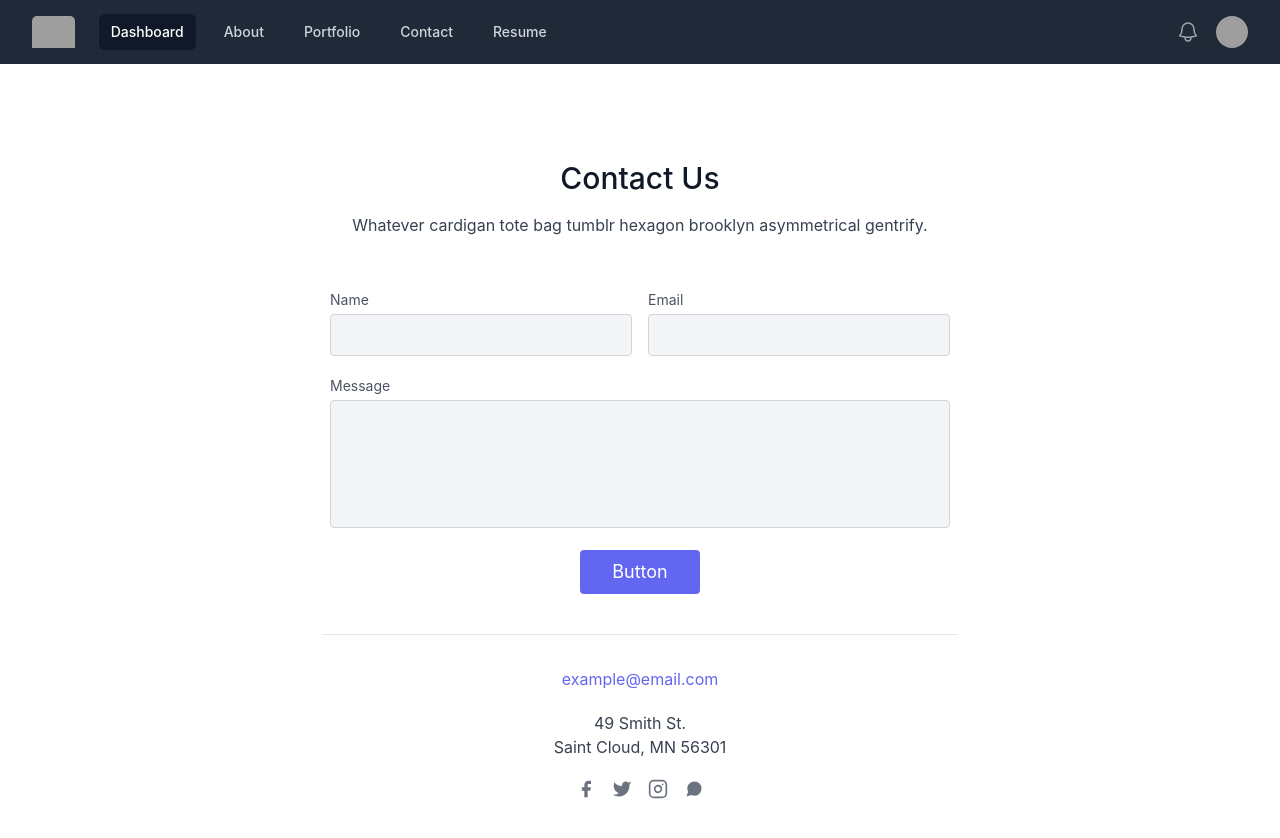
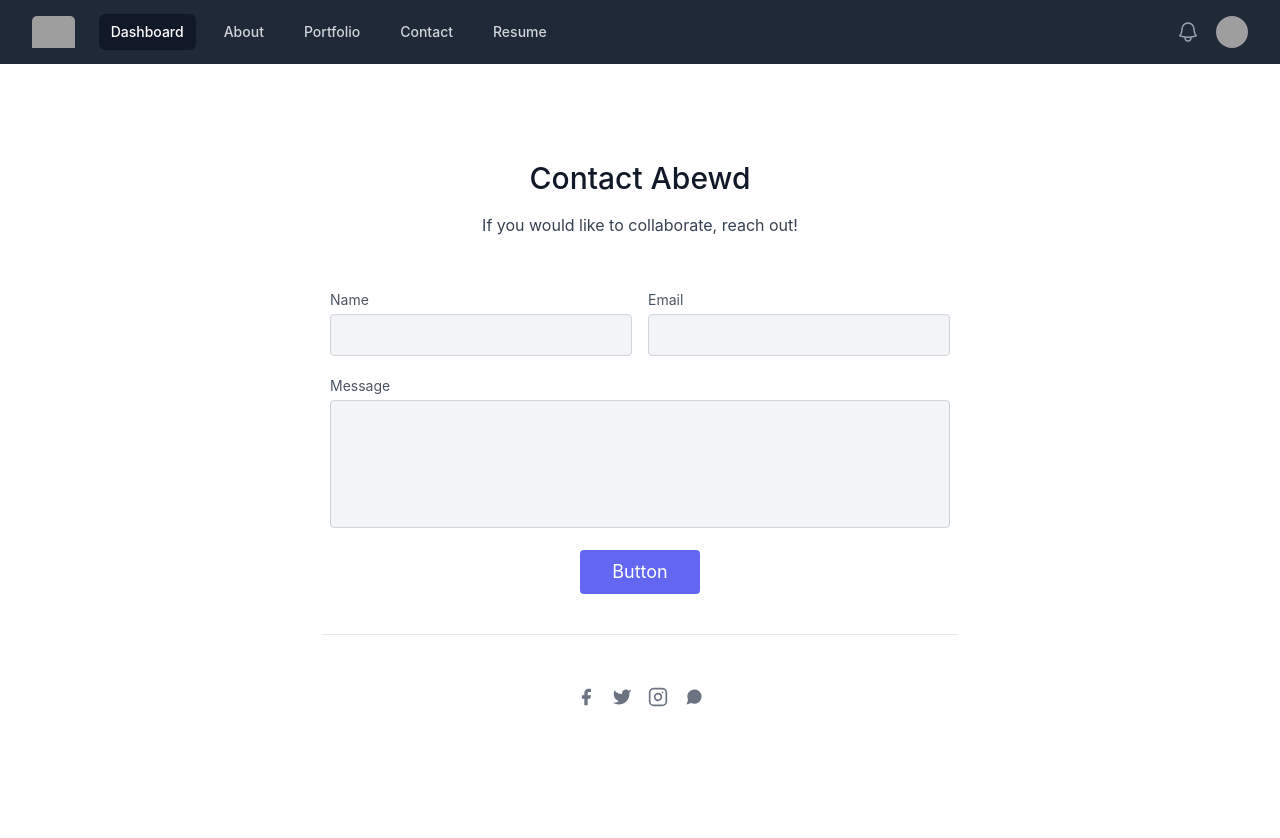
Before and after one commit to abewd/ReactPortfolio, a React (Create React App) app in the folder reactportfolio/: page / in a window 1280 px wide. Both pictures are taken after a click on the link "Contact". Shown: the top 838 px of the page. After the commit the page ends 809 px from the top, so only its background shows below. Built offline with nearby package versions, Linux system fonts and the light colour scheme; grey boxes are pictures that could not be loaded.

Commit message:
contact form issues

```diff
--- a/reactportfolio/package.json
+++ b/reactportfolio/package.json
@@ -10,6 +10,7 @@
     "@testing-library/user-event": "^13.5.0",
     "@vscode/codicons": "^0.0.32",
     "mdb-react-ui-kit": "^6.0.0",
+    "mui": "^0.0.1",
     "react": "^18.2.0",
     "react-dom": "^18.2.0",
     "react-icons": "^4.8.0",
--- a/reactportfolio/src/components/Contact/Contact.js
+++ b/reactportfolio/src/components/Contact/Contact.js
@@ -1,19 +1,28 @@
-import React from "react";
+import React, { useState } from "react";
 import "./contact.css";
 import "tailwindcss/tailwind.css";
 
 export default function App() {
+  const [message, setMessage] = useState("");
+
+  const handleMessageChange = (e) => {
+    setMessage(e.target.value);
+  };
+
+  const handleButtonClick = () => {
+    const emailBody = encodeURIComponent(message);
+    window.location.href = "mailto:exampleEmail@email.com?body";
+  };
   return (
     <div>
       <section className="text-gray-700 body-font relative">
         <div className="container px-5 py-24 mx-auto">
           <div className="flex flex-col text-center w-full mb-12">
             <h1 className="sm:text-3xl text-2xl font-medium title-font mb-4 text-gray-900">
-              Contact Us
+              Contact Abewd
             </h1>
             <p className="lg:w-2/3 mx-auto leading-relaxed text-base">
-              Whatever cardigan tote bag tumblr hexagon brooklyn asymmetrical
-              gentrify.
+              If you would like to collaborate, reach out!
             </p>
           </div>
           <div className="lg:w-1/2 md:w-2/3 mx-auto">
@@ -59,21 +68,22 @@ export default function App() {
                     id="message"
                     name="message"
                     className="w-full bg-gray-100 rounded border border-gray-300 focus:border-indigo-500 h-32 text-base outline-none text-gray-700 py-1 px-3 resize-none leading-6 transition-colors duration-200 ease-in-out"
+                    value={message}
+                    onChange={handleMessageChange}
                   ></textarea>
                 </div>
               </div>
               <div className="p-2 w-full">
-                <button className="flex mx-auto text-white bg-indigo-500 border-0 py-2 px-8 focus:outline-none hover:bg-indigo-600 rounded text-lg">
+                <button
+                  className="flex mx-auto text-white bg-indigo-500 border-0 py-2 px-8 focus:outline-none hover:bg-indigo-600 rounded text-lg"
+                  onClick={handleButtonClick}
+                >
                   Button
                 </button>
               </div>
               <div className="p-2 w-full pt-8 mt-8 border-t border-gray-200 text-center">
-                <a className="text-indigo-500">example@email.com</a>
-                <p className="leading-normal my-5">
-                  49 Smith St.
-                  <br />
-                  Saint Cloud, MN 56301
-                </p>
+                <a className="text-indigo-500"></a>
+                <p className="leading-normal my-5"></p>
                 <span className="inline-flex">
                   <a className="text-gray-500">
                     <svg
```
Also changed, not shown: 1 other file (tests, documents, lock files or other folders).
